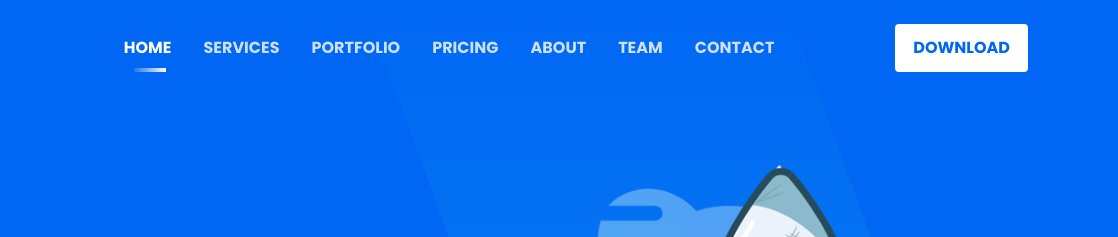
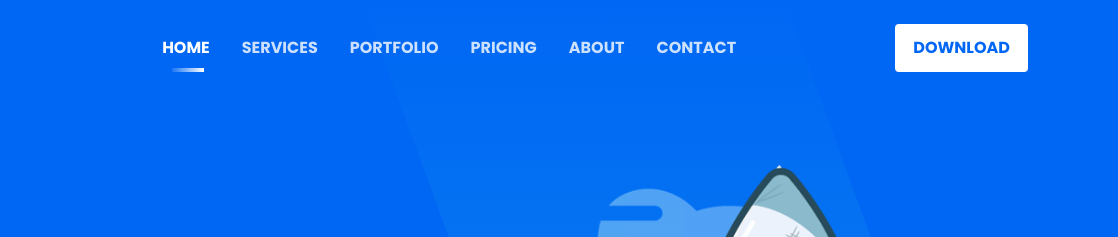
Before and after one commit to m0takabbir/m0takabbir.github.io, a plain HTML site: page index.html in a window 1280 px wide. Shown: the top 237 px of the page, 162-1280 px from the left. Drawn offline with Linux system fonts and the light colour scheme.

Commit message:
Update index.html

```diff
--- a/index.html
+++ b/index.html
@@ -84,7 +84,7 @@
                                 <li class="nav-item"><a class="page-scroll" href="#portfolio">Portfolio</a></li>
                                 <li class="nav-item"><a class="page-scroll" href="#pricing">Pricing</a></li>
                                 <li class="nav-item"><a class="page-scroll" href="#about">About</a></li>
-                                <li class="nav-item"><a class="page-scroll" href="#team">Team</a></li>
+                                <!--<li class="nav-item"><a class="page-scroll" href="#team">Team</a></li>-->
                                 <li class="nav-item"><a class="page-scroll" href="#contact">Contact</a></li>
                             </ul>
                         </div>
```
